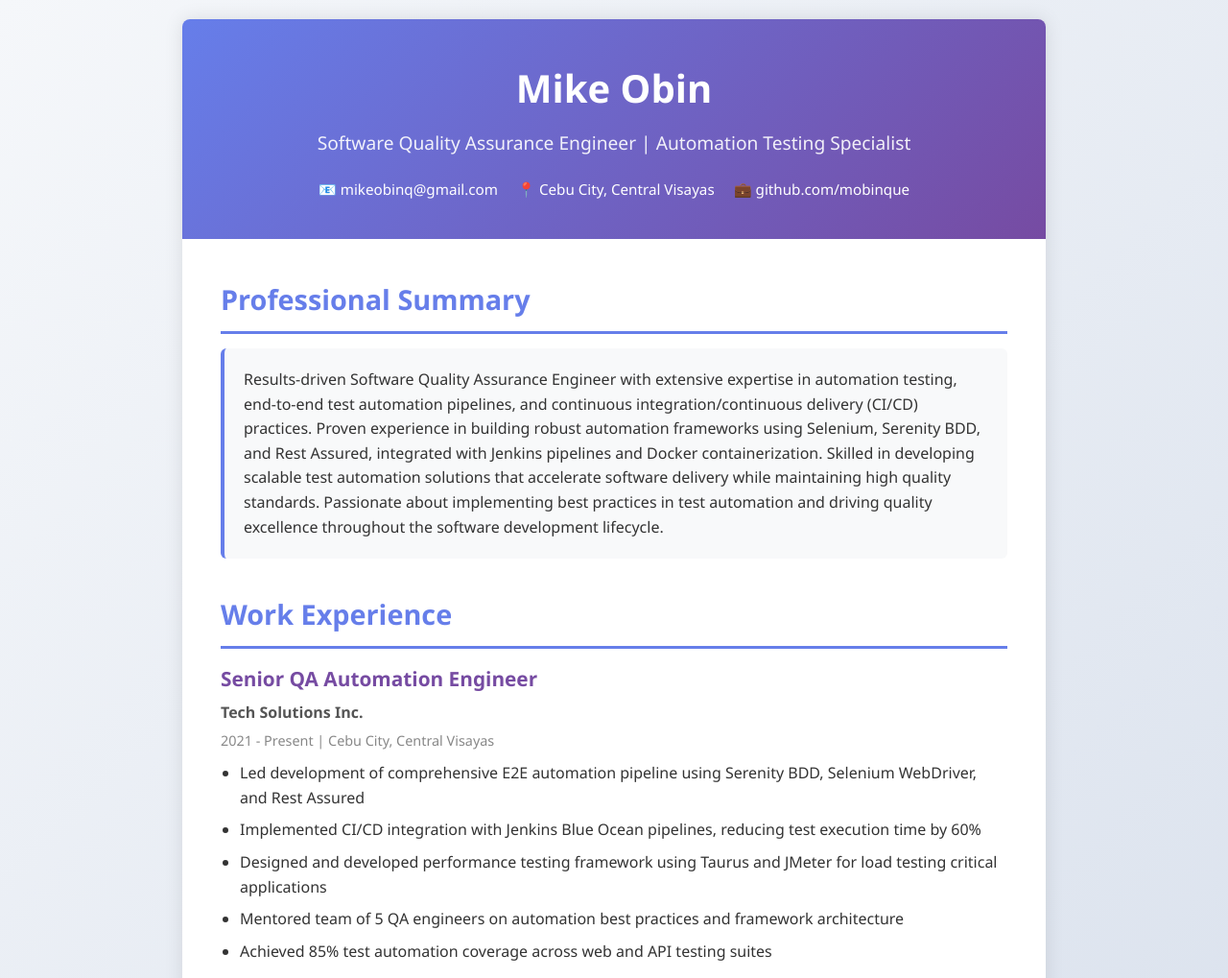
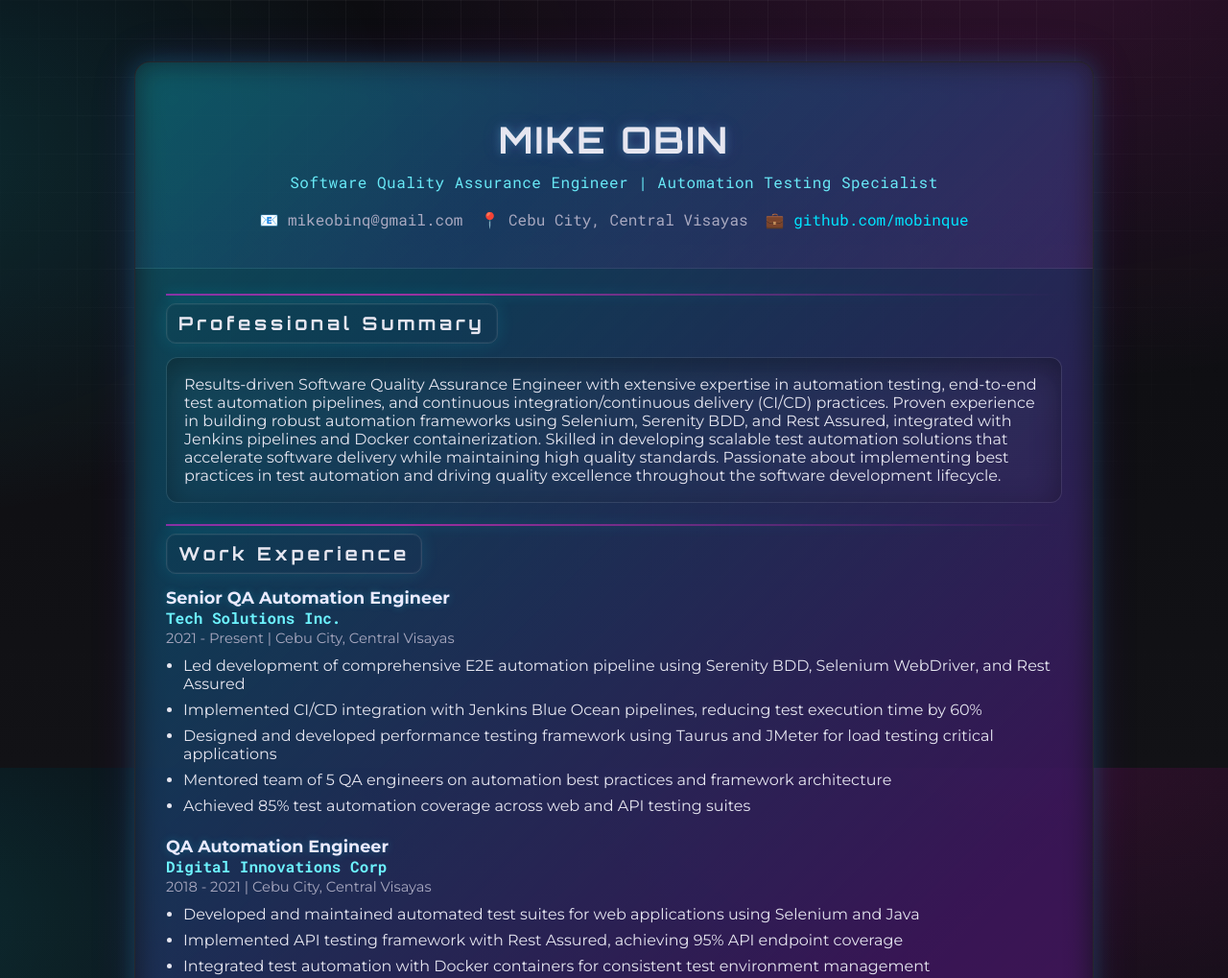
Before and after one commit to mobinque/my-simple-website, a plain HTML site: page index.html in a window 1280 px wide. Shown: the top 1019 px of the page at 96% size. Drawn offline with Linux system fonts and the light colour scheme.

Commit message:
Futuristic dark theme: neon accents, glowing effects, tech grid, animated dividers
Update index.html to a dark, high-tech resume theme using Orbitron/Montserrat fonts, neon cyan/magenta/purple accents, glowing borders and hover effects, subtle gradients, animated section dividers, and grid-like background. Content unchanged.

```diff
--- a/index.html
+++ b/index.html
@@ -1,157 +1,50 @@
 <!DOCTYPE html>
 <html lang="en">
 <head>
-    <meta charset="UTF-8">
-    <meta name="viewport" content="width=device-width, initial-scale=1.0">
+  <meta charset="UTF-8" />
+  <meta name="viewport" content="width=device-width, initial-scale=1.0" />
   <title>Professional Resume - Mike Obin</title>
+  <link href="https://fonts.googleapis.com/css2?family=Orbitron:wght@400;600;700&family=Montserrat:wght@400;600;700&family=Roboto+Mono:wght@400;700&display=swap" rel="stylesheet">
   <style>
-        * {
-            margin: 0;
-            padding: 0;
-            box-sizing: border-box;
-        }
-        body {
-            font-family: 'Segoe UI', Tahoma, Geneva, Verdana, sans-serif;
-            line-height: 1.6;
-            color: #333;
-            background: linear-gradient(135deg, #f5f7fa 0%, #c3cfe2 100%);
-            padding: 20px;
-        }
-        .resume-container {
-            max-width: 900px;
-            margin: 0 auto;
-            background: white;
-            box-shadow: 0 0 20px rgba(0, 0, 0, 0.1);
-            border-radius: 8px;
-            overflow: hidden;
-        }
-        header {
-            background: linear-gradient(135deg, #667eea 0%, #764ba2 100%);
-            color: white;
-            padding: 40px;
-            text-align: center;
-        }
-        header h1 {
-            font-size: 2.5em;
-            margin-bottom: 10px;
-            font-weight: 600;
-        }
-        header .subtitle {
-            font-size: 1.2em;
-            margin-bottom: 20px;
-            opacity: 0.9;
-        }
-        header .contact-info {
-            display: flex;
-            justify-content: center;
-            gap: 20px;
-            flex-wrap: wrap;
-            font-size: 0.95em;
-        }
-        header .contact-info span {
-            display: flex;
-            align-items: center;
-            gap: 5px;
-        }
-        main {
-            padding: 40px;
-        }
-        section {
-            margin-bottom: 35px;
-        }
-        section h2 {
-            color: #667eea;
-            font-size: 1.8em;
-            margin-bottom: 15px;
-            padding-bottom: 10px;
-            border-bottom: 3px solid #667eea;
-        }
-        .summary {
-            background: #f8f9fa;
-            padding: 20px;
-            border-radius: 6px;
-            border-left: 4px solid #667eea;
-        }
-        .experience-item,
-        .education-item,
-        .project-item {
-            margin-bottom: 25px;
-        }
-        .experience-item h3,
-        .education-item h3,
-        .project-item h3 {
-            color: #764ba2;
-            font-size: 1.3em;
-            margin-bottom: 5px;
-        }
-        .experience-item .position,
-        .education-item .degree {
-            font-weight: 600;
-            color: #555;
-            margin-bottom: 5px;
-        }
-        .experience-item .date,
-        .education-item .date {
-            color: #888;
-            font-size: 0.9em;
-            margin-bottom: 10px;
-        }
-        .experience-item ul,
-        .project-item ul {
-            margin-left: 20px;
-            margin-top: 10px;
-        }
-        .experience-item li,
-        .project-item li {
-            margin-bottom: 8px;
-        }
-        .skills-grid {
-            display: grid;
-            grid-template-columns: repeat(auto-fit, minmax(200px, 1fr));
-            gap: 15px;
-            margin-top: 15px;
-        }
-        .skill-category {
-            background: #f0f4ff;
-            padding: 15px;
-            border-radius: 6px;
-            border-left: 3px solid #764ba2;
-        }
-        .skill-category h4 {
-            color: #667eea;
-            margin-bottom: 10px;
-            font-size: 1.1em;
-        }
-        .skill-category ul {
-            list-style: none;
-        }
-        .skill-category li {
-            padding: 5px 0;
-            color: #555;
-        }
-        .skill-category li:before {
-            content: "• ";
-            color: #764ba2;
-            font-weight: bold;
-        }
-        footer {
-            background: #f8f9fa;
-            padding: 20px;
-            text-align: center;
-            color: #666;
-            font-size: 0.9em;
-        }
-        @media (max-width: 768px) {
-            header h1 {
-                font-size: 2em;
-            }
-            main {
-                padding: 20px;
-            }
-            .skills-grid {
-                grid-template-columns: 1fr;
-            }
-        }
+    :root { --bg:#0f0f12; --text:#e6e6f0; --muted:#a9a9c0; --cyan:#00e5ff; --magenta:#ff2bd6; --purple:#8a2be2; --neon:#6df3ff; --grid:rgba(255,255,255,0.04); --card-glow:0 0 24px rgba(0,229,255,0.2), 0 0 48px rgba(138,43,226,0.15);}
+    *{box-sizing:border-box;margin:0;padding:0}
+    html,body{height:100%}
+    body{font-family:'Montserrat','Segoe UI',Tahoma,Geneva,Verdana,sans-serif;color:var(--text);background:
+      radial-gradient(1200px 800px at 85% -10%, rgba(255,43,214,0.15), transparent 60%),
+      radial-gradient(1000px 700px at -10% 20%, rgba(0,229,255,0.14), transparent 55%),
+      linear-gradient(180deg, #0c0c10 0%, #121216 100%);
+      background-color:#121212;overflow-x:hidden}
+    body::before{content:"";position:fixed;inset:0;pointer-events:none;z-index:0;background-image:linear-gradient(var(--grid) 1px,transparent 1px),linear-gradient(90deg,var(--grid) 1px,transparent 1px);background-size:40px 40px;mask-image:radial-gradient(ellipse at 50% 10%, black 40%, transparent 80%)}
+    .resume-container{position:relative;max-width:1000px;margin:64px auto;background:linear-gradient(180deg, rgba(20,20,28,0.9), rgba(18,18,24,0.9));border-radius:16px;border:1px solid rgba(255,255,255,0.08);box-shadow:var(--card-glow);overflow:hidden;z-index:1}
+    .resume-container::before{content:"";position:absolute;inset:-2px;background:linear-gradient(135deg,var(--cyan),var(--purple),var(--magenta));filter:blur(16px) saturate(140%);opacity:.25;z-index:-1}
+    header{background:linear-gradient(135deg, rgba(0,229,255,0.08), rgba(138,43,226,0.08) 40%, rgba(255,43,214,0.08));padding:56px 32px 40px;text-align:center;border-bottom:1px solid rgba(255,255,255,0.08)}
+    header h1{font-family:'Orbitron',sans-serif;font-weight:700;font-size:2.4rem;letter-spacing:.06em;text-transform:uppercase;text-shadow:0 0 10px rgba(109,243,255,.3),0 0 20px rgba(138,43,226,.2)}
+    header .subtitle{margin-top:10px;color:var(--neon);font-family:'Roboto Mono',monospace;font-size:1rem;letter-spacing:.03em;opacity:.95}
+    header .contact-info{margin-top:18px;display:flex;justify-content:center;gap:18px;flex-wrap:wrap;color:var(--muted);font-family:'Roboto Mono',monospace}
+    main{padding:36px 32px 44px}
+    section{margin-bottom:32px;position:relative}
+    section::before{content:"";position:absolute;left:0;right:0;top:-10px;height:2px;background:linear-gradient(90deg, transparent, var(--cyan), var(--purple), var(--magenta), transparent);filter:drop-shadow(0 0 6px rgba(0,229,255,.6));opacity:.6;animation:scan 6s linear infinite;background-size:300% 100%}
+    @keyframes scan{0%{background-position:0 0}100%{background-position:300% 0}}
+    section h2{font-family:'Orbitron',sans-serif;font-size:1.2rem;letter-spacing:.2em;color:var(--text);margin-bottom:14px;display:inline-block;padding:8px 12px;border:1px solid rgba(255,255,255,0.12);border-radius:10px;box-shadow:0 0 0 1px rgba(255,255,255,0.04) inset,0 0 18px rgba(0,229,255,0.12);transition:transform .2s ease,box-shadow .2s ease,color .2s ease}
+    section h2:hover{transform:translateY(-1px);color:var(--neon);box-shadow:0 0 0 1px rgba(0,229,255,.35) inset,0 0 18px rgba(255,43,214,.28),0 0 36px rgba(138,43,226,.22)}
+    .summary{background:linear-gradient(180deg, rgba(255,255,255,0.03), rgba(255,255,255,0.02));padding:18px;border-radius:12px;border:1px solid rgba(255,255,255,0.08);box-shadow:0 10px 30px rgba(0,0,0,0.35) inset}
+    .experience-item,.education-item,.project-item{margin-bottom:22px}
+    .experience-item h3,.education-item h3,.project-item h3{font-family:'Montserrat',sans-serif;color:#eaeaff;font-size:1.1rem;text-shadow:0 0 8px rgba(0,229,255,.25)}
+    .position,.degree{font-weight:600;color:var(--neon);font-family:'Roboto Mono',monospace}
+    .date{color:var(--muted);font-size:.92rem;margin:2px 0 8px}
+    .experience-item ul,.project-item ul{margin:10px 0 0 18px}
+    .experience-item li,.project-item li{margin-bottom:8px}
+    .skills-grid{display:grid;grid-template-columns:repeat(auto-fit,minmax(220px,1fr));gap:18px;margin-top:14px}
+    .skill-category{background:linear-gradient(180deg, rgba(18,18,24,0.9), rgba(24,24,30,0.8));border:1px solid rgba(255,255,255,0.06);border-radius:12px;padding:14px 14px 12px;box-shadow:0 2px 16px rgba(0,0,0,0.45),0 0 24px rgba(0,229,255,0.06);transition:transform .2s ease, box-shadow .2s ease, border-color .2s ease}
+    .skill-category:hover{transform:translateY(-3px);border-color:rgba(0,229,255,.35);box-shadow:0 8px 28px rgba(0,0,0,0.6),0 0 28px rgba(255,43,214,0.18)}
+    .skill-category h4{font-family:'Orbitron',sans-serif;color:var(--text);letter-spacing:.08em;margin-bottom:8px;font-size:.95rem}
+    .skill-category ul{list-style:none}
+    .skill-category li{padding:4px 0;color:var(--muted);font-family:'Roboto Mono',monospace}
+    .skill-category li::before{content:"▹";color:var(--cyan);margin-right:8px;text-shadow:0 0 6px rgba(0,229,255,.8)}
+    a{color:var(--cyan);text-decoration:none;transition:color .16s ease,text-shadow .16s ease}
+    a:hover{color:var(--magenta);text-shadow:0 0 8px rgba(255,43,214,.6),0 0 18px rgba(0,229,255,.45)}
+    footer{padding:18px;text-align:center;color:var(--muted);font-size:.9rem;border-top:1px solid rgba(255,255,255,0.08);background:linear-gradient(180deg, rgba(255,255,255,0.02), rgba(255,255,255,0.01))}
+    @media (max-width:768px){header h1{font-size:1.9rem}main{padding:24px 18px 28px}}
   </style>
 </head>
 <body>
@@ -162,7 +55,7 @@
       <div class="contact-info">
         <span>📧 mikeobinq@gmail.com</span>
         <span>📍 Cebu City, Central Visayas</span>
-                <span>💼 github.com/mobinque</span>
+        <span>💼 <a href="https://github.com/mobinque" target="_blank" rel="noopener">github.com/mobinque</a></span>
       </div>
     </header>
 
@@ -171,19 +64,13 @@
         <h2>Professional Summary</h2>
         <div class="summary">
           <p>
-                        Results-driven Software Quality Assurance Engineer with extensive expertise in automation testing,
-                        end-to-end test automation pipelines, and continuous integration/continuous delivery (CI/CD) practices.
-                        Proven experience in building robust automation frameworks using Selenium, Serenity BDD, and Rest Assured,
-                        integrated with Jenkins pipelines and Docker containerization. Skilled in developing scalable test automation
-                        solutions that accelerate software delivery while maintaining high quality standards. Passionate about
-                        implementing best practices in test automation and driving quality excellence throughout the software development lifecycle.
+            Results-driven Software Quality Assurance Engineer with extensive expertise in automation testing, end-to-end test automation pipelines, and continuous integration/continuous delivery (CI/CD) practices. Proven experience in building robust automation frameworks using Selenium, Serenity BDD, and Rest Assured, integrated with Jenkins pipelines and Docker containerization. Skilled in developing scalable test automation solutions that accelerate software delivery while maintaining high quality standards. Passionate about implementing best practices in test automation and driving quality excellence throughout the software development lifecycle.
           </p>
         </div>
       </section>
 
       <section class="work-experience">
         <h2>Work Experience</h2>
-
         <article class="experience-item">
           <h3>Senior QA Automation Engineer</h3>
           <div class="position">Tech Solutions Inc.</div>
@@ -196,7 +83,6 @@
             <li>Achieved 85% test automation coverage across web and API testing suites</li>
           </ul>
         </article>
-
         <article class="experience-item">
           <h3>QA Automation Engineer</h3>
           <div class="position">Digital Innovations Corp</div>
@@ -209,7 +95,6 @@
             <li>Reduced regression testing time from 3 days to 4 hours through automation initiatives</li>
           </ul>
         </article>
-
         <article class="experience-item">
           <h3>Software QA Engineer</h3>
           <div class="position">Software Systems Ltd.</div>
@@ -226,14 +111,12 @@
 
       <section class="education">
         <h2>Education</h2>
-
         <article class="education-item">
           <h3>University of San Carlos</h3>
           <div class="degree">Bachelor of Science in Computer Science</div>
           <div class="date">Graduated: 2015 | Cebu City, Philippines</div>
-                    <p>Relevant Coursework: Software Engineering, Software Testing & QA, Database Systems, Web Development</p>
+          <p>Relevant Coursework: Software Engineering, Software Testing &amp; QA, Database Systems, Web Development</p>
         </article>
-
         <article class="education-item">
           <h3>Professional Certifications</h3>
           <div class="degree">ISTQB Certified Tester - Foundation Level</div>
@@ -251,11 +134,10 @@
               <li>Serenity BDD</li>
               <li>Rest Assured</li>
               <li>Cucumber/Gherkin</li>
-                            <li>TestNG & JUnit</li>
+              <li>TestNG &amp; JUnit</li>
               <li>Taurus</li>
             </ul>
           </div>
-
           <div class="skill-category">
             <h4>Programming Languages</h4>
             <ul>
@@ -266,19 +148,17 @@
               <li>SQL</li>
             </ul>
           </div>
-
           <div class="skill-category">
-                        <h4>CI/CD & DevOps</h4>
+            <h4>CI/CD &amp; DevOps</h4>
             <ul>
               <li>Jenkins</li>
               <li>Jenkins Pipelines</li>
               <li>Docker</li>
-                            <li>Git & GitHub</li>
+              <li>Git &amp; GitHub</li>
               <li>Maven</li>
               <li>Gradle</li>
             </ul>
           </div>
-
           <div class="skill-category">
             <h4>Testing Tools</h4>
             <ul>
@@ -289,7 +169,6 @@
               <li>SoapUI</li>
             </ul>
           </div>
-
           <div class="skill-category">
             <h4>Methodologies</h4>
             <ul>
@@ -300,7 +179,6 @@
               <li>Continuous Delivery</li>
             </ul>
           </div>
-
           <div class="skill-category">
             <h4>Professional Skills</h4>
             <ul>
@@ -316,40 +194,12 @@
 
       <section class="projects">
         <h2>Notable Projects</h2>
-
         <article class="project-item">
           <h3>E2E Automation Pipeline</h3>
           <div class="date">2017 - Present</div>
-                    <p>Comprehensive end-to-end automation framework featuring Serenity BDD for behavior-driven testing,
-                    Selenium for UI automation, Rest Assured for API testing, integrated with Jenkins Blue Ocean pipelines
-                    and Docker containerization for scalable, maintainable test execution.</p>
+          <p>Comprehensive end-to-end automation framework featuring Serenity BDD for behavior-driven testing, Selenium for UI automation, Rest Assured for API testing, integrated with Jenkins Blue Ocean pipelines and Docker containerization for scalable, maintainable test execution.</p>
           <ul>
             <li>Utilized Serenity BDD with Selenium and Rest Assured to create hybrid test automation framework</li>
             <li>Implemented Jenkins declarative pipelines with Blue Ocean for enhanced CI/CD visualization</li>
             <li>Integrated Taurus for performance testing and load testing capabilities</li>
-                        <li>Result: Achieved 70% reduction in test execution time and 90% increase in test coverage</li>
-                    </ul>
-                </article>
-
-                <article class="project-item">
-                    <h3>API Test Automation Suite</h3>
-                    <div class="date">2019 - 2020</div>
-                    <p>Built comprehensive REST API testing framework using Rest Assured and Java, with extensive validation
-                    of request/response schemas, authentication mechanisms, and business logic.</p>
-                    <ul>
-                        <li>Designed reusable API testing components with Rest Assured framework</li>
-                        <li>Implemented data-driven testing approach for multiple test scenarios</li>
-                        <li>Integrated with CI/CD pipeline for automated API regression testing</li>
-                        <li>Result: Identified 45% more defects in early development stages, saving significant remediation costs</li>
-                    </ul>
-                </article>
-            </section>
-        </main>
-
-        <footer>
-            <p>© 2025 Mike Obin. All rights reserved. | Last Updated: October 2025</p>
-            <p>This resume is hosted on GitHub Pages. Feel free to reach out via the contact information above.</p>
-        </footer>
-    </div>
-</body>
-</html>
+            <li>Result: Achieved 70% reduction in test execution time and 90% increase in test coverage</
```
Lines whose indentation alone changed are shown as unchanged.
